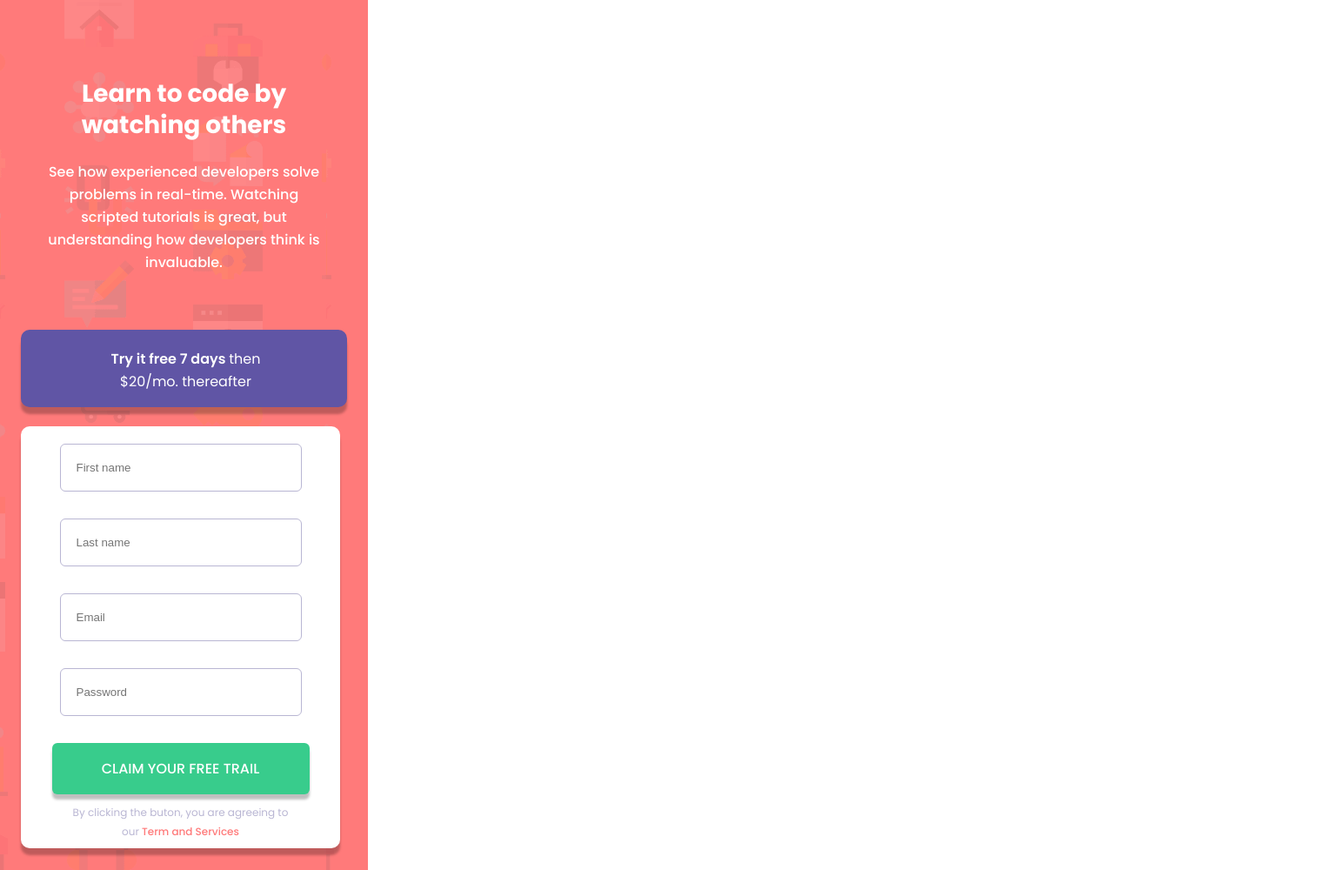
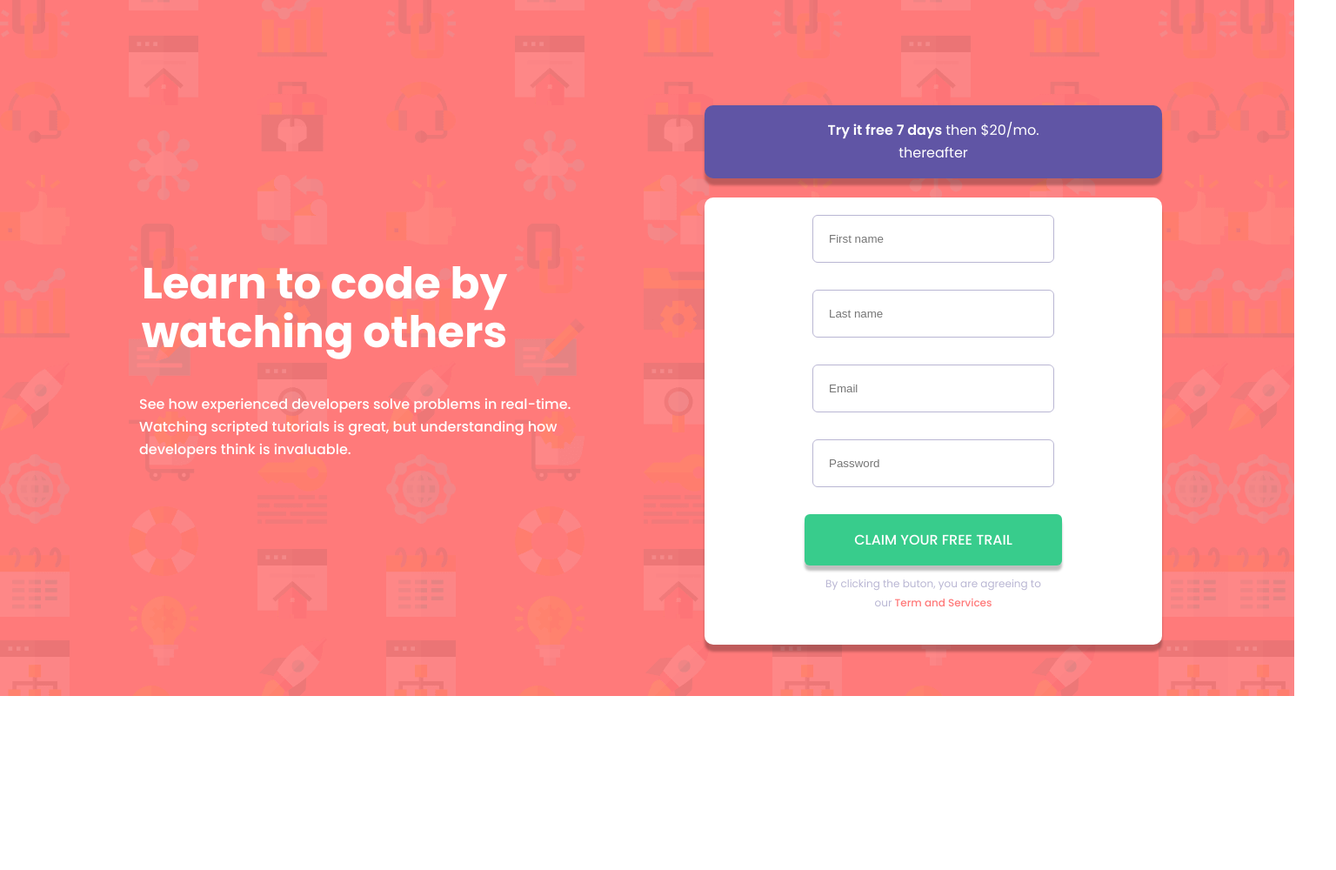
Before and after one commit to realadebimpe/intro-component-with-signup-form, a plain HTML site: page index.html in a window 1536 px wide. Shown: the whole page at 87% size. After the commit the page ends 800 px from the top, so only its background shows below. Drawn offline with Linux system fonts and the light colour scheme.

Commit message:
modified css

```diff
--- a/css/style.css
+++ b/css/style.css
@@ -92,7 +92,7 @@ body{
 
 input{
     display: block;
-    width: 278px;
+    max-width: 278px;
     height: 55px;
     border: 1px solid var(--Grayish-Blue);
     border-radius: 6px;
@@ -100,6 +100,7 @@ input{
     margin: 0 auto;
     margin-bottom: 31px;
     padding: 18px;
+    width: 278px;
 }
 
 .claim{
@@ -112,7 +113,7 @@ input{
     padding: 17px 9px 17px 9px;
     border-radius: 6px;
     box-shadow: 0 6px 3px rgba(0, 0, 0, 0.25);
-    width: 278px;
+    max-width: 278px;
 
 }
 
@@ -132,3 +133,60 @@ input{
     color: var(--Red);
 
 }
+
+@media only screen and (min-width: 1440px){
+    #wrapper{
+        display: flex;
+        max-width: 1440px;
+        height: 800px;
+        background: url(/images/bg-intro-desktop.png), var(--Red);
+    }
+
+
+    .learn{
+        font-weight: 700;
+        font-size: 50px;
+        line-height: 56px;
+        width: 426px;
+        height: 112px;
+        padding: 298px 0 0 136px;
+    }
+
+    .see{
+    max-width: 500px;
+    text-align: left;
+    padding-left: 136px;
+    }
+
+    .signup{
+        padding-left: 150px;
+        padding-bottom: 121px;
+    }
+
+
+    .try-it{
+
+        font-size: 16px;
+        width: 328px;
+        margin-top: 121px;
+        padding: 16px 102px 16px 102px;
+
+    }
+
+    .price{
+        color: white;
+        font-weight: 100;
+    }
+    }
+
+    .form-cover{
+        max-width: 540px;
+        height: 474px;
+        /* padding: 40px; */
+
+    }
+
+    #form{
+
+    }
+}
```
Also changed, not shown: index.html (+3 -3 lines).
